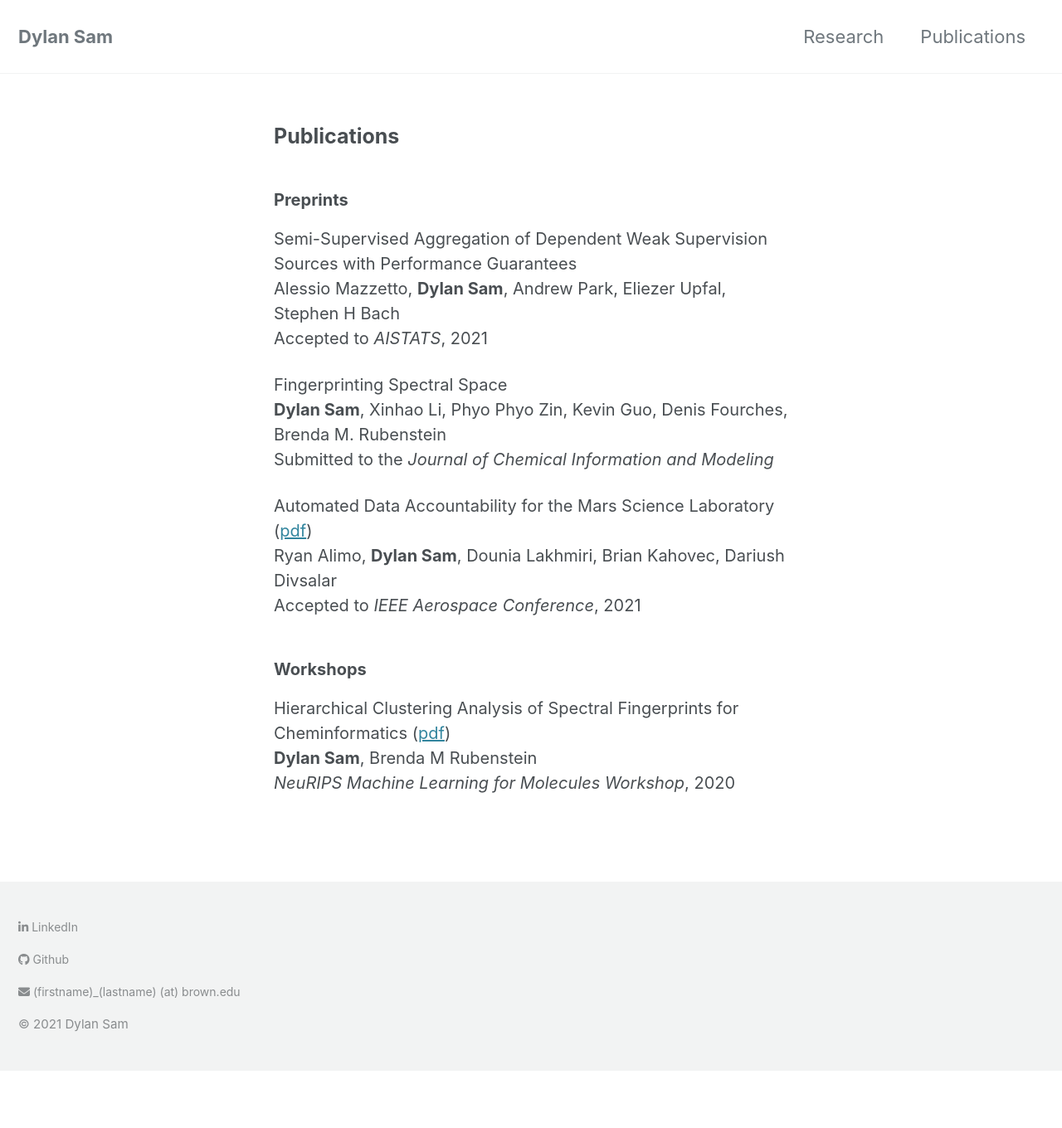
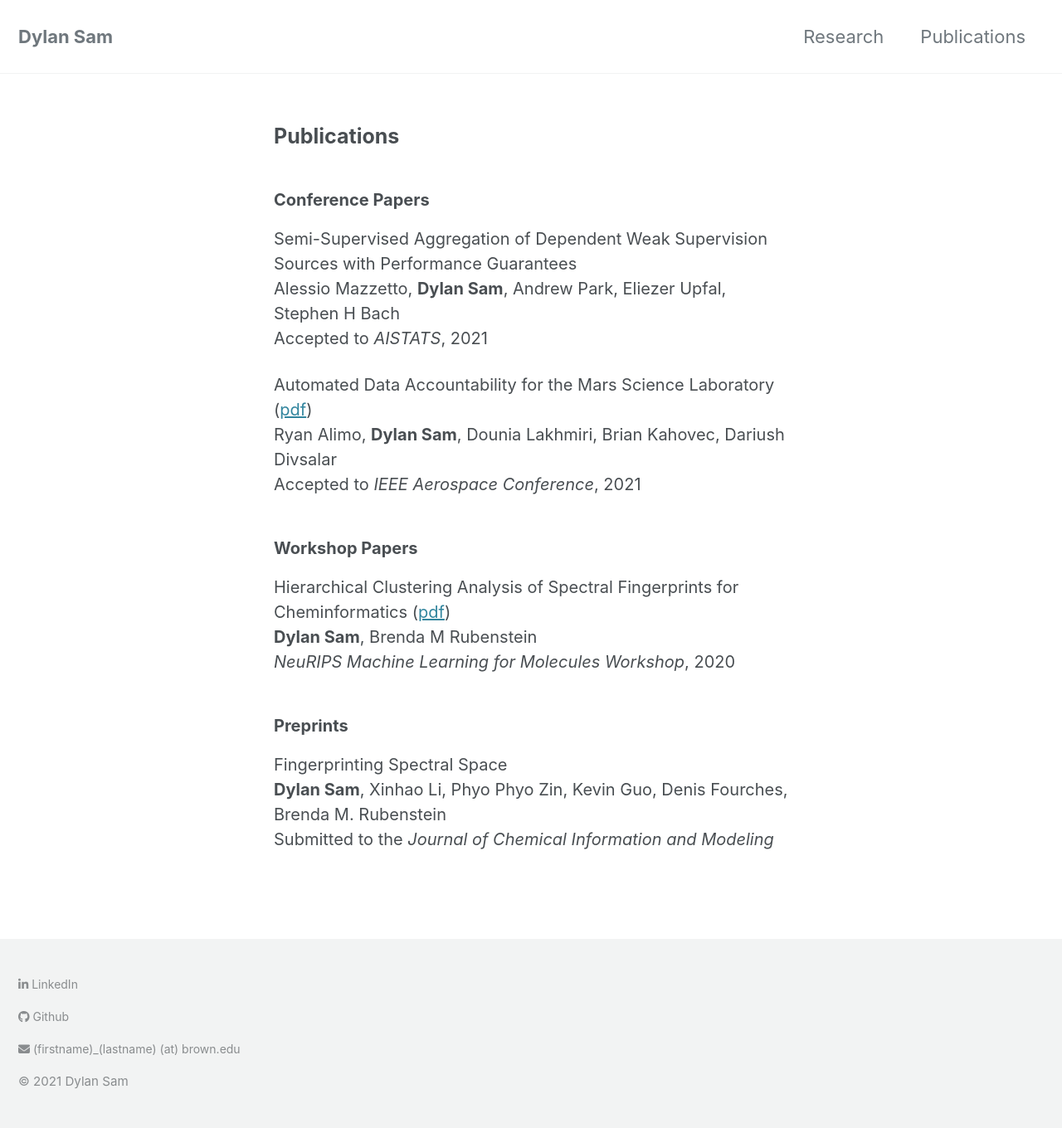
Before and after one commit to dsam99/dsam99.github.io, a Jekyll site: the page built from publications.md, in a window 1280 px wide. Shown: the whole page at 83% size. Built offline with Jekyll 4.4.1, drawn with Linux system fonts in a browser that asks for light colours; cached includes are drawn as plain includes; nearby versions of some CDN libraries; before the commit the page ends 1291 px from its top, so only the background shows below that.

Commit message:
changing paper order

```diff
--- a/_layouts/publications.html
+++ b/_layouts/publications.html
@@ -7,28 +7,27 @@ author_profile: false
 
 	<h2 class="publications-title"> Publications </h2>
 
-	<h3 class="papers-title">Preprints</h3>
+		<h3 class="abstracts-title">Conference Papers</h3>
 
- 			<p class="title"> Semi-Supervised Aggregation of Dependent Weak Supervision Sources with Performance Guarantees <br>
- 			{% comment %} <p class="title"> (name obscured for anonymous review) <br>  {% endcomment %}
+			<p class="title"> Semi-Supervised Aggregation of Dependent Weak Supervision Sources with Performance Guarantees <br>
 				Alessio Mazzetto, <strong>Dylan Sam</strong>, Andrew Park, Eliezer Upfal, Stephen H Bach <br>
 				Accepted to <i>AISTATS</i>, 2021</p>
+
+			<p class="title"> Automated Data Accountability for the Mars Science Laboratory (<a href="{{ url }}/assets/aeroconf_jpl_paper.pdf" target="_blank">pdf</a>)<br>
+				Ryan Alimo, <strong>Dylan Sam</strong>, Dounia Lakhmiri, Brian Kahovec, Dariush Divsalar <br>
+				Accepted to <i>IEEE Aerospace Conference</i>, 2021</p>
+
+		<h3 class="abstracts-title">Workshop Papers</h3>
+
+			<p class="title"> Hierarchical Clustering Analysis of Spectral Fingerprints for Cheminformatics (<a href="https://ml4molecules.github.io/papers2020/ML4Molecules_2020_paper_29.pdf" target="_blank">pdf</a>) <br>
+				<strong>Dylan Sam</strong>, Brenda M Rubenstein <br>
+				<i>NeuRIPS Machine Learning for Molecules Workshop</i>, 2020
+
+		<h3 class="papers-title">Preprints</h3>
 
 			<p class="title"> Fingerprinting Spectral Space <br>
 				<strong>Dylan Sam</strong>, Xinhao Li, Phyo Phyo Zin, Kevin Guo, Denis Fourches, Brenda M. Rubenstein <br>
 				Submitted to the <i>Journal of Chemical Information and Modeling</i> <br>
 			</p>
- 			<p class="title"> Automated Data Accountability for the Mars Science Laboratory (<a href="{{ url }}/assets/aeroconf_jpl_paper.pdf" target="_blank">pdf</a>)<br>
-				Ryan Alimo, <strong>Dylan Sam</strong>, Dounia Lakhmiri, Brian Kahovec, Dariush Divsalar <br>
-				Accepted to <i>IEEE Aerospace Conference</i>, 2021</p>
 
-	<h3 class="abstracts-title">Workshops</h3>
-
-			<p class="title"> Hierarchical Clustering Analysis of Spectral Fingerprints for Cheminformatics (<a href="https://ml4molecules.github.io/papers2020/ML4Molecules_2020_paper_29.pdf" target="_blank">pdf</a>) <br>
-				<strong>Dylan Sam</strong>, Brenda M Rubenstein <br>
-				<i>NeuRIPS Machine Learning for Molecules Workshop</i>, 2020
-
-			{% comment %} <p class="title">[Re] No Press Diplomacy: Modeling Multi-Agent Gameplay<br>
-				Daniel Ritter, <strong>Dylan Sam</strong>, Kevin Du, Shamay G Samuel, Cody West, Aaron Zhang <br>
-				<i>NeuRIPS Reproducibility Challenge</i>, 2019.</p> {% endcomment %}
 </div>
```
